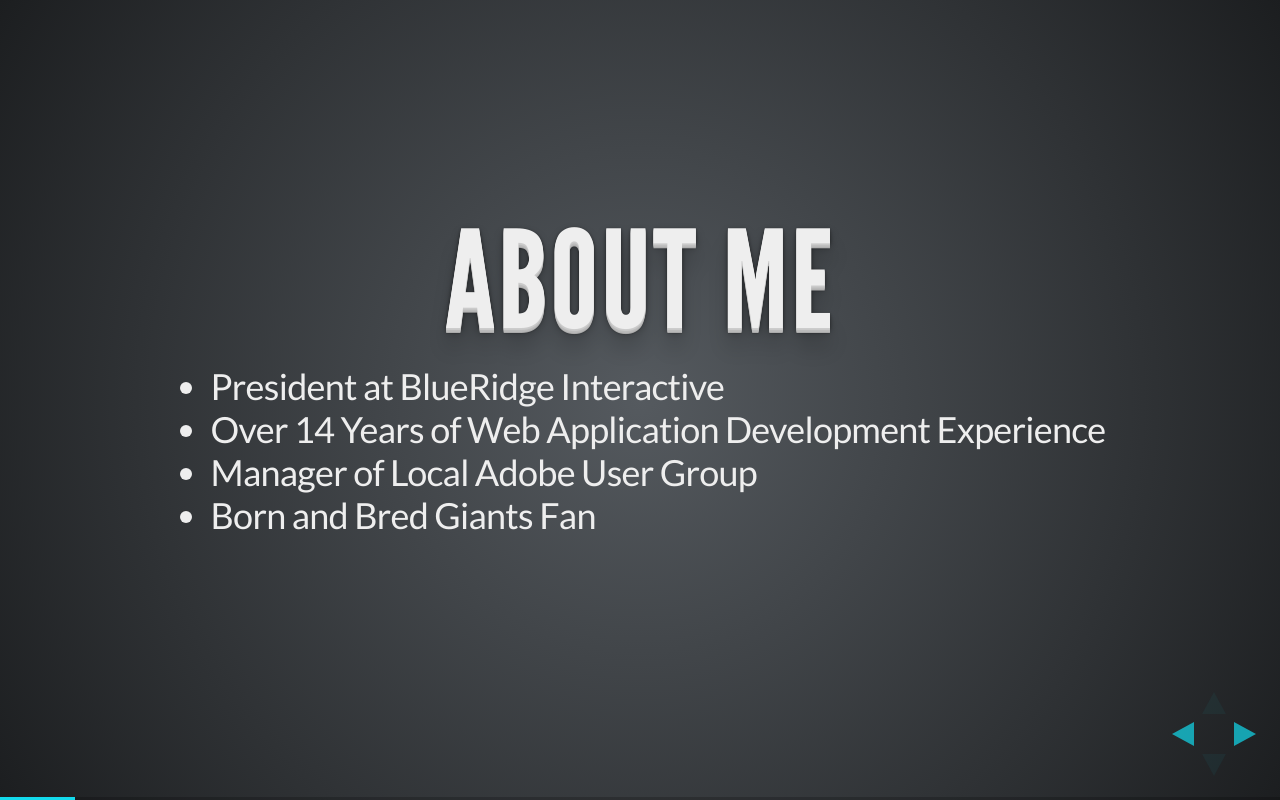
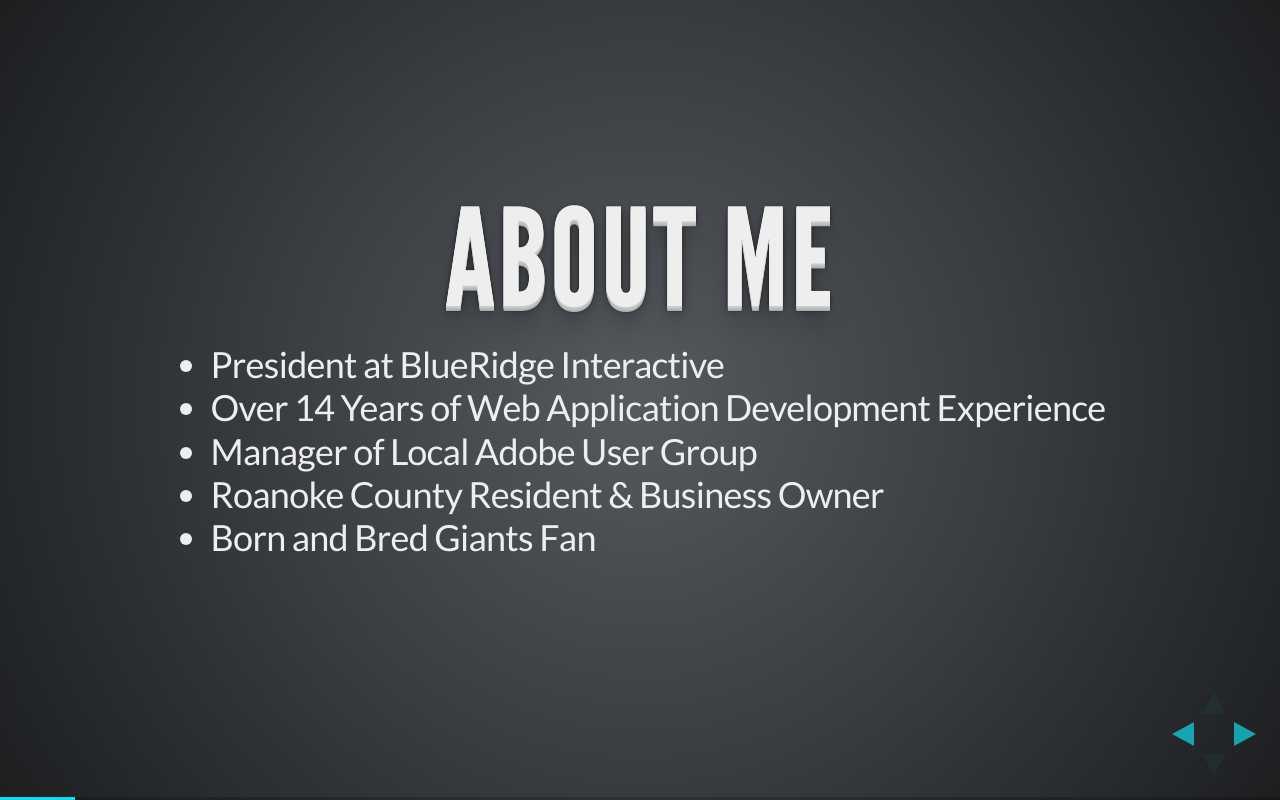
Before and after one commit to joebrislin/presentation-case-study, a website: page index.html in a window 1280 px wide. Both pictures are taken after a click on the element 1251 px from the left and 734 px from the top of the page. Drawn offline with Linux system fonts and the light colour scheme.

Commit message:
tweaked bio

```diff
--- a/index.html
+++ b/index.html
@@ -49,6 +49,7 @@
 						<li>President at BlueRidge Interactive</li>
 						<li>Over 14 Years of Web Application Development Experience</li>
 						<li>Manager of Local Adobe User Group</li>
+						<li>Roanoke County Resident &amp; Business Owner</li>
 						<li>Born and Bred Giants Fan</li>
 					</ul>
 				</section>
```
